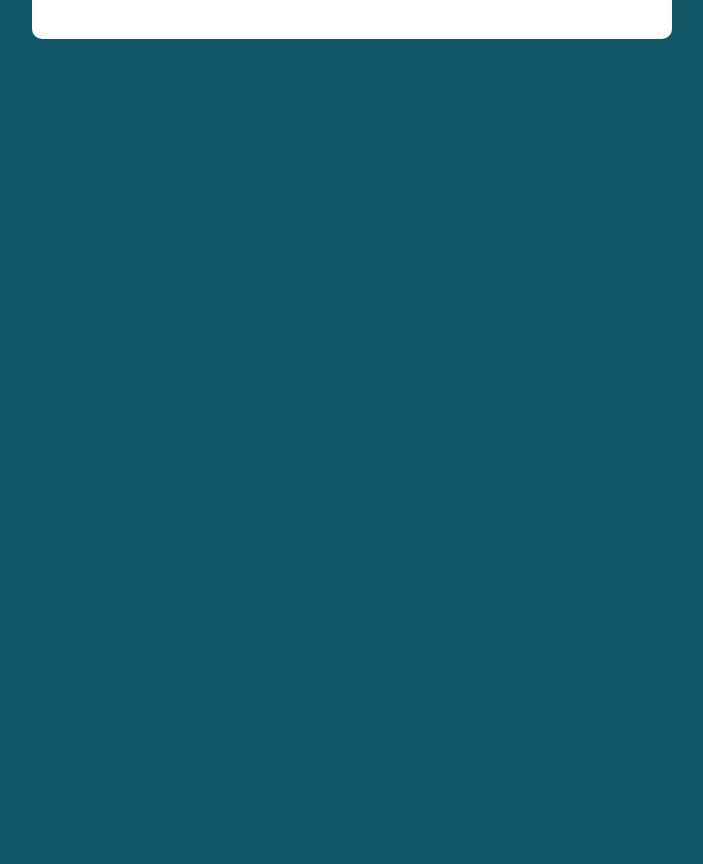
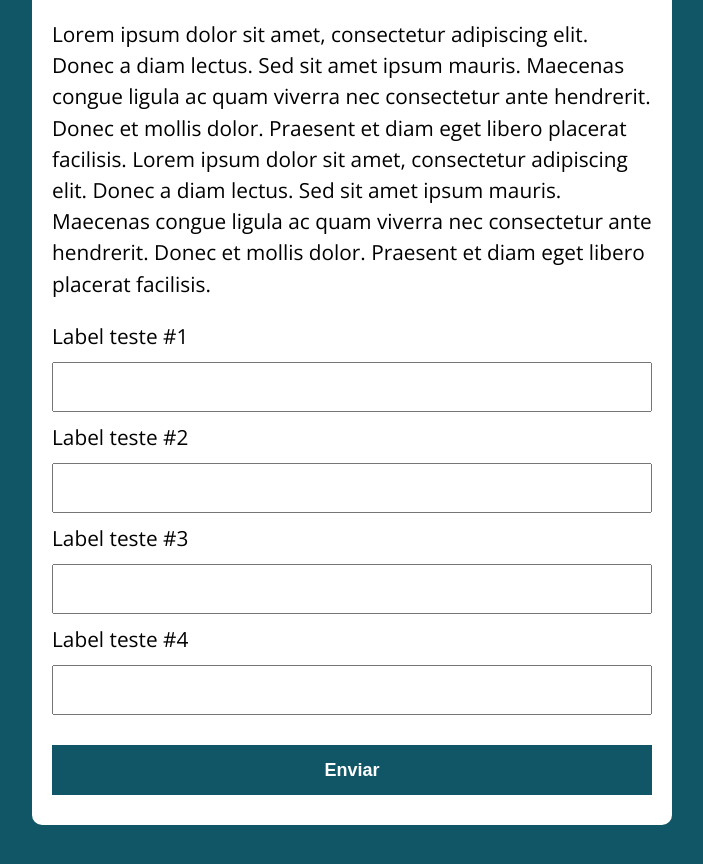
Before and after one commit to RafSanRib/CursoJS, a plain HTML site: page modelo/index.html in a window 1280 px wide. Shown: the part 134-998 px from the top of the page, without its empty margins (288-991 px from the left). Before the commit the page ends 800 px from the top, so only its background shows below. Drawn offline with nearby package versions, Linux system fonts and the light colour scheme.

Commit message:
Atualização 280325

```diff
--- a/modelo/assets/js/main.js
+++ b/modelo/assets/js/main.js
@@ -0,0 +1 @@
+alert(1);
--- a/modelo/index.html
+++ b/modelo/index.html
@@ -12,10 +12,29 @@
 <body>
 
   <section class="container">
-    <h1>Lorem ipsum dolor sit amet</h1>
+  <h1>Lorem ipsum dolor sit amet</h1>
     <p>
+      Lorem ipsum dolor sit amet, consectetur adipiscing elit. Donec a diam lectus. Sed sit amet ipsum mauris. Maecenas
+      congue ligula ac quam viverra nec consectetur ante hendrerit. Donec et mollis dolor. Praesent et diam eget libero
+      placerat facilisis. Lorem ipsum dolor sit amet, consectetur adipiscing elit. Donec a diam lectus. Sed sit amet
+      ipsum mauris. Maecenas congue ligula ac quam viverra nec consectetur ante hendrerit. Donec et mollis dolor.
+      Praesent et diam eget libero placerat facilisis.
+    </p>
+        <form action="">
+        <label for="input-teste-1">Label teste #1</label>
+        <input type="text" id="input-teste-1">
 
-    </p>
+        <label for="input-teste-2">Label teste #2</label>
+        <input type="text" id="input-teste-2">
+
+        <label for="input-teste-3">Label teste #3</label>
+        <input type="text" id="input-teste-3">
+
+        <label for="input-teste-4">Label teste #4</label>
+        <input type="text" id="input-teste-4">
+        <button>Enviar</button>
+
+    </form>
   </section>
 
   <script src="./assets/js/main.js"></script>
```
Also changed, not shown: tests/paragrafos.html (added, +18 -0 lines), tests/index.html (added), tests/index.js (added).
